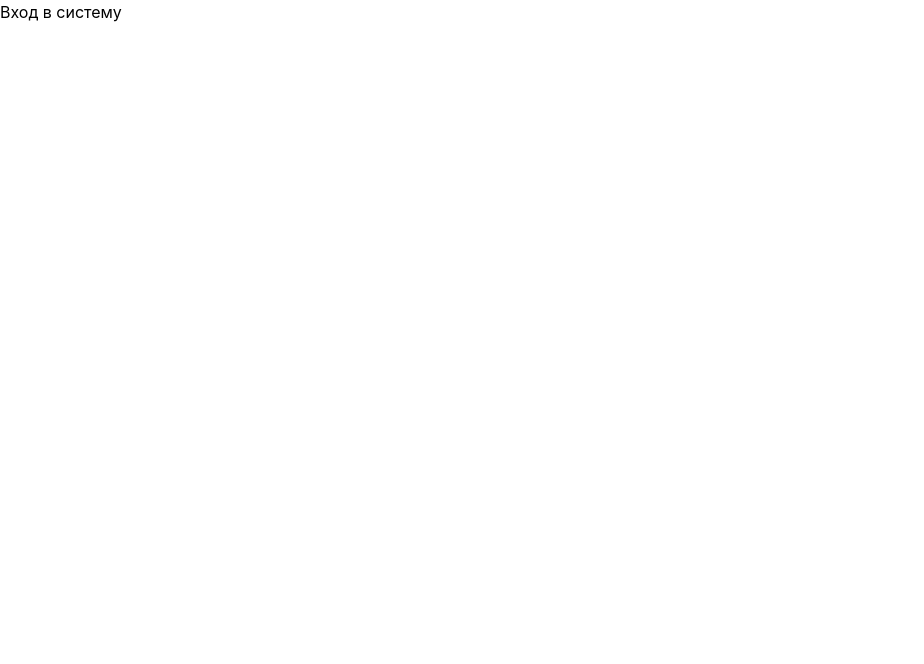
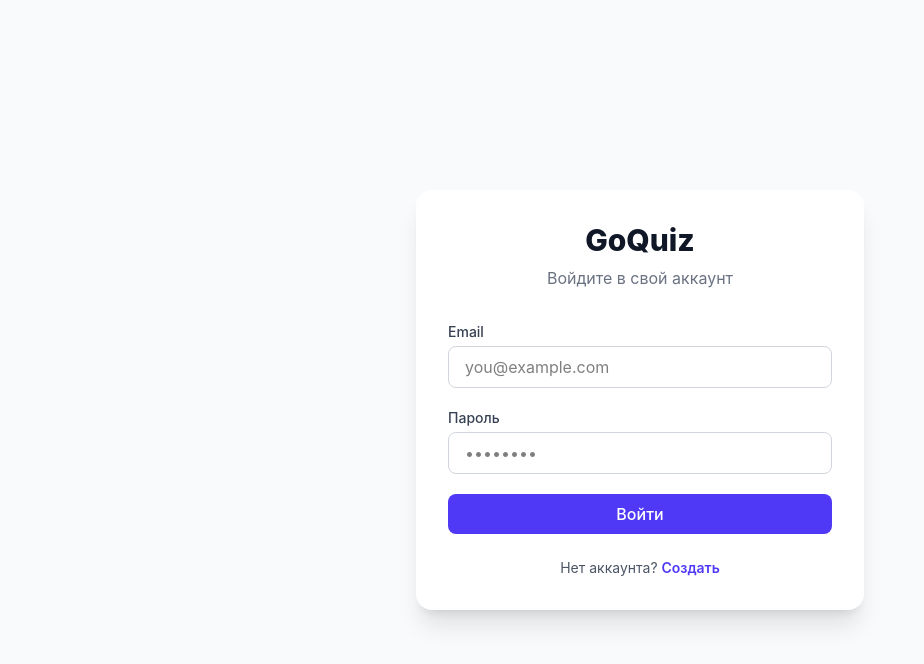
Before and after one commit to h4rdstr1ke/GoQuiz, a React (Vite) app in the folder frontend/: page /login in a window 1280 px wide. Shown: the top 664 px of the page, without its empty margins (0-924 px from the left). Built offline with nearby package versions, Linux system fonts and the light colour scheme.

Commit message:
feat: login UI/UX

```diff
--- a/frontend/src/pages/Login.tsx
+++ b/frontend/src/pages/Login.tsx
@@ -1,7 +1,97 @@
+import { useState } from 'react';
+import type { FormEvent } from 'react';
+import { useNavigate } from 'react-router-dom';
+
 export const Login = () => {
+    const [isLogin, setIsLogin] = useState(true);
+    const navigate = useNavigate();
+
+    const handleSubmit = (e: FormEvent<HTMLFormElement>) => {
+        e.preventDefault();
+        // TODO запрос к бэку
+        navigate('/dashboard');
+    };
+
     return (
-        <div>
-            Вход в систему
+        <div className="flex min-h-screen items-center justify-center bg-gray-50 p-4">
+            <div className="w-full max-w-md rounded-2xl bg-white p-8 shadow-xl">
+
+                <div className="mb-8 text-center">
+                    <h1 className="text-3xl font-extrabold text-gray-900">GoQuiz</h1>
+                    <p className="mt-2 text-gray-500">
+                        {isLogin ? 'Войдите в свой аккаунт' : 'Создайте новый аккаунт'}
+                    </p>
+                </div>
+
+                <form onSubmit={handleSubmit} className="space-y-5">
+
+                    {!isLogin && (
+                        <div>
+                            <label className="mb-1 block text-sm font-medium text-gray-700">Имя пользователя</label>
+                            <input
+                                type="text"
+                                required
+                                className="w-full rounded-lg border border-gray-300 px-4 py-2 focus:border-indigo-500 focus:outline-none focus:ring-2 focus:ring-indigo-200"
+                                placeholder="Например: Player1"
+                            />
+                        </div>
+                    )}
+
+                    <div>
+                        <label className="mb-1 block text-sm font-medium text-gray-700">Email</label>
+                        <input
+                            type="email"
+                            required
+                            className="w-full rounded-lg border border-gray-300 px-4 py-2 focus:border-indigo-500 focus:outline-none focus:ring-2 focus:ring-indigo-200"
+                            placeholder="you@example.com"
+                        />
+                    </div>
+
+                    <div>
+                        <label className="mb-1 block text-sm font-medium text-gray-700">Пароль</label>
+                        <input
+                            type="password"
+                            required
+                            className="w-full rounded-lg border border-gray-300 px-4 py-2 focus:border-indigo-500 focus:outline-none focus:ring-2 focus:ring-indigo-200"
+                            placeholder="••••••••"
+                        />
+                    </div>
+
+                    {!isLogin && (
+                        <div>
+                            <label className="mb-2 block text-sm font-medium text-gray-700">Кто вы?</label>
+                            <div className="flex gap-4">
+                                <label className="flex items-center gap-2">
+                                    <input type="radio" name="role" value="participant" defaultChecked className="text-indigo-600 focus:ring-indigo-500" />
+                                    <span className="text-sm">Участник</span>
+                                </label>
+                                <label className="flex items-center gap-2">
+                                    <input type="radio" name="role" value="organizer" className="text-indigo-600 focus:ring-indigo-500" />
+                                    <span className="text-sm">Организатор</span>
+                                </label>
+                            </div>
+                        </div>
+                    )}
+
+                    <button
+                        type="submit"
+                        className="w-full rounded-lg bg-indigo-600 px-4 py-2 text-white font-medium hover:bg-indigo-700 focus:outline-none focus:ring-4 focus:ring-indigo-300 transition-colors"
+                    >
+                        {isLogin ? 'Войти' : 'Зарегистрироваться'}
+                    </button>
+                </form>
+
+                <div className="mt-6 text-center text-sm text-gray-600">
+                    {isLogin ? 'Нет аккаунта? ' : 'Уже есть аккаунт? '}
+                    <button
+                        onClick={() => setIsLogin(!isLogin)}
+                        className="font-semibold text-indigo-600 hover:text-indigo-500 hover:underline"
+                    >
+                        {isLogin ? 'Создать' : 'Войти'}
+                    </button>
+                </div>
+
+            </div>
         </div>
     );
 };
```
